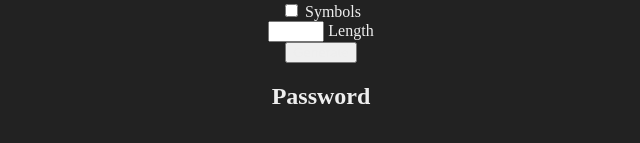
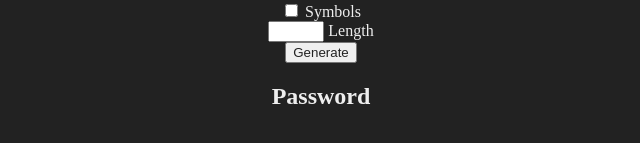
Before and after one commit to deppong/csc227-term-final, a website: page public/index.html in a window 1280 px wide. Shown: the part 153-296 px from the top of the page, 319-959 px from the left. Drawn offline with Linux system fonts and the light colour scheme.

Commit message:
more styling adjustments

```diff
--- a/public/index.html
+++ b/public/index.html
@@ -21,7 +21,7 @@
             <input type="number" name="passlen" id="passlen" min="5" max="16"/>
             <label for="passlen">Length</label>
             <br>
-            <button id="generate">Generate</button>
+            <button id="generate" style="color: #222;">Generate</button>
 
         <h2 id="password">Password</h2>
 
```
